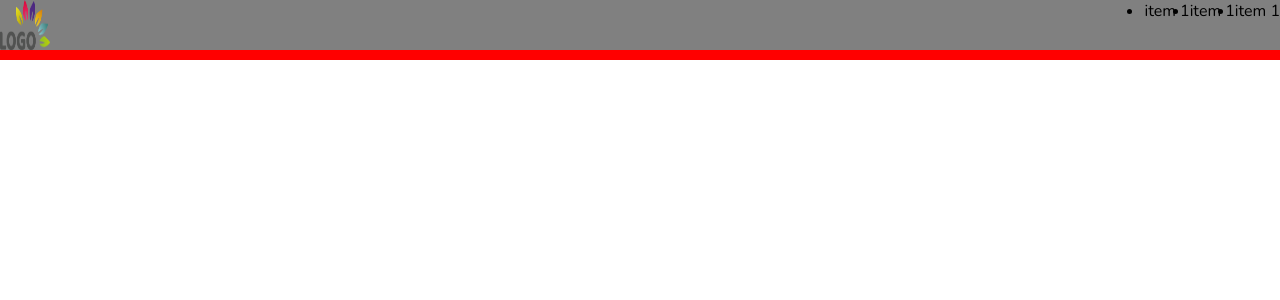
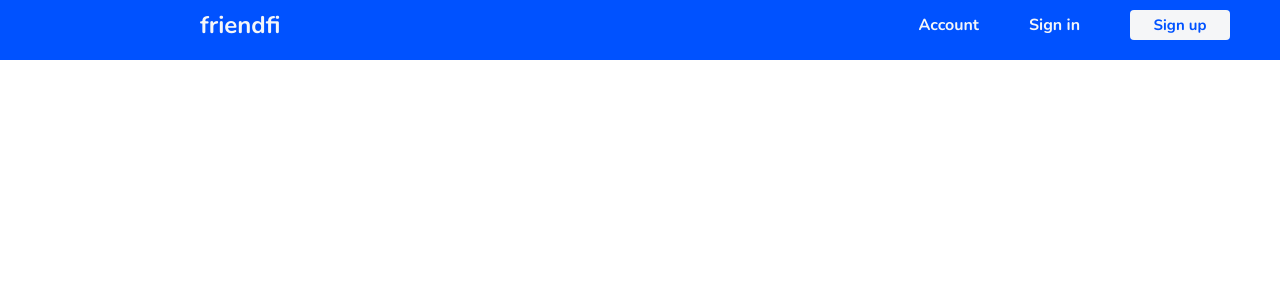
Before and after one commit to XenLion/friendfi-frontend, a React (Create React App) app: page / in a window 1280 px wide. Shown: the top 300 px of the page. Built offline with nearby package versions, Linux system fonts and the light colour scheme.

Commit message:
added additional css for the navbar.

```diff
--- a/src/Components/Header/Header.scss
+++ b/src/Components/Header/Header.scss
@@ -1,5 +1,6 @@
 header{
-  background-color: red;
+  background-color: #0052ff;
   width: auto;
   height: 60px;
+//   display: flex;
 }
--- a/src/Components/Navbar/Navbar.jsx
+++ b/src/Components/Navbar/Navbar.jsx
@@ -1,19 +1,21 @@
 import "./Navbar.scss"
-import image from "../../Assets/testlogo.png"
+// import image from "../../Assets/testlogo.png"
 
 const Navbar = () => {
   return (
       <nav>
-          <img src={image} alt="" className="logo"/>
+          <h1 className="logo">friendfi</h1>
           <ul className="navigationItems">
-              <li>
-                  item 1
+              <li className="navigationItem">
+                  <h4>Account</h4>
               </li>
-              <li>
-                  item 1
+              <li className="navigationItem">
+                  <h4><a href="/signin" className="link">Sign in</a></h4>
               </li>
-              <li>
-                  item 1
+              <li className="navigationItem">
+                  <button type="button" className="button">
+                      <h4>Sign up</h4>
+                  </button>
               </li>
           </ul>
       </nav>
--- a/src/Components/Navbar/Navbar.scss
+++ b/src/Components/Navbar/Navbar.scss
@@ -1,15 +1,44 @@
 nav{
-  background-color: gray;
+
   display: flex;
   justify-content: space-between;
 
   .logo{
-    width: 50px;
+    width: 80px;
     height: 50px;
-
+    padding-left: 200px;
+    display: flex;
+    align-items: center;
+    color: #f5f6f8;
   }
 
   .navigationItems{
     display: flex;
+    list-style-type: none;
+    align-items: center;
+    color: #f5f6f8;
+
+    .navigationItem{
+        padding-right: 50px;
+
+        .link{
+            color: #f5f6f8;
+            text-decoration: none;
+        }
+    }
+
+    .button{
+        background-color: #f5f6f8;
+        border: none;
+        text-align: center;
+        text-decoration: none;
+        cursor: pointer;
+        width: 100px;
+        height: 30px;
+        border-radius: 4px;
+        font-weight: 500;
+        color: #0052ff;
+        font-size: 15px;
+    }
   }
 }
```
Also changed, not shown: 1 other file (tests, documents, lock files or other folders).
